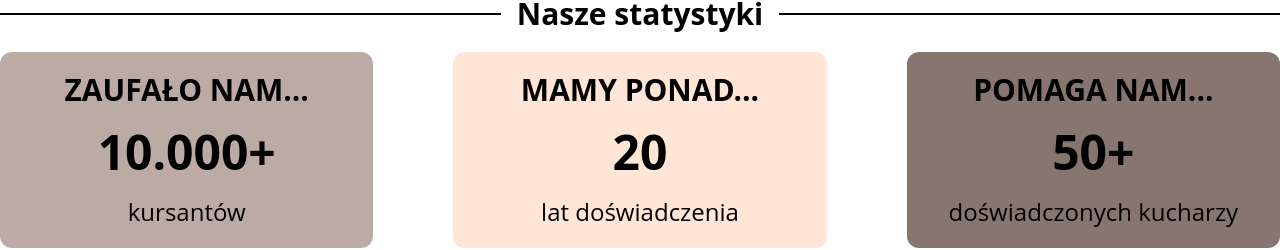
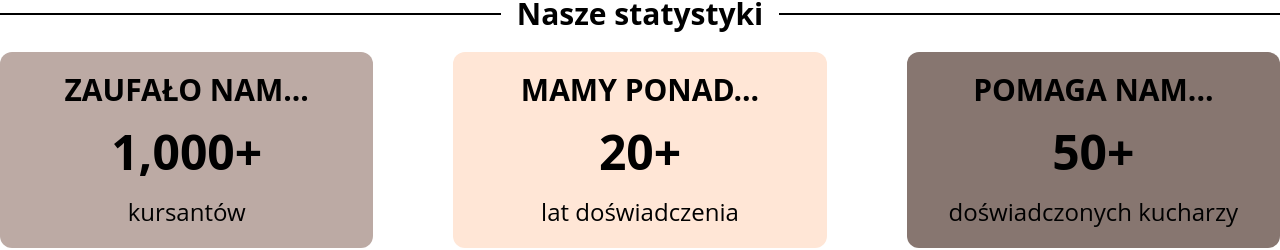
Before and after one commit to Kwiasek/szkola-letnia, a React (Vite) app: page / in a window 1280 px wide. Shown: the part 1056-1306 px from the top of the page. Built offline with nearby package versions, Linux system fonts and the light colour scheme.

Commit message:
Added numbers transition

```diff
--- a/package.json
+++ b/package.json
@@ -15,6 +15,7 @@
     "@mui/icons-material": "^5.15.16",
     "@mui/material": "^5.15.16",
     "react": "^18.2.0",
+    "react-countup": "^6.5.3",
     "react-dom": "^18.2.0"
   },
   "devDependencies": {
--- a/src/components/Project.jsx
+++ b/src/components/Project.jsx
@@ -56,7 +56,7 @@ const Project = () => {
       <div className="stats flex justify-between gap-20">
         <Stat
           title="ZAUFAŁO NAM..."
-          number="10.000+"
+          number="1000"
           desc="kursantów"
           bgColor="coffee-400"
         />
@@ -68,7 +68,7 @@ const Project = () => {
         />
         <Stat
           title="POMAGA NAM..."
-          number="50+"
+          number="50"
           desc="doświadczonych kucharzy"
           bgColor="coffee-600"
         />
--- /dev/null
+++ b/src/components/project/Counter.jsx
@@ -0,0 +1,18 @@
+/* eslint-disable react/prop-types */
+import CountUp from "react-countup";
+
+const Counter = ({ number }) => {
+  return (
+    <div className="number flex justify-center">
+      <CountUp
+        duration={5}
+        className="text-5xl pb-5"
+        end={number}
+        enableScrollSpy="true"
+      />
+      <p className="text-5xl">+</p>
+    </div>
+  );
+};
+
+export default Counter;
--- a/src/components/project/Flashcard.jsx
+++ b/src/components/project/Flashcard.jsx
@@ -1,3 +1,4 @@
+/* eslint-disable react/prop-types */
 const Flashcard = (props) => {
   const bgColors = {
     "coffee-200": "bg-coffee-200",
--- a/src/components/project/Stat.jsx
+++ b/src/components/project/Stat.jsx
@@ -1,4 +1,5 @@
 /* eslint-disable react/prop-types */
+import Counter from "./Counter";
 const Stat = (props) => {
   const bgColors = {
     "coffee-200": "bg-coffee-200",
@@ -13,7 +14,8 @@ const Stat = (props) => {
       } rounded-xl p-5 text-center font-bold`}
     >
       <h3 className="text-3xl pb-5">{props.title}</h3>
-      <p className="text-5xl pb-5">{props.number}</p>
+      {/* <p className="text-5xl pb-5">{props.number}</p> */}
+      <Counter number={props.number} />
       <p className="font-normal text-2xl">{props.desc}</p>
     </div>
   );
```
Also changed, not shown: 1 other file (tests, documents, lock files or other folders).
